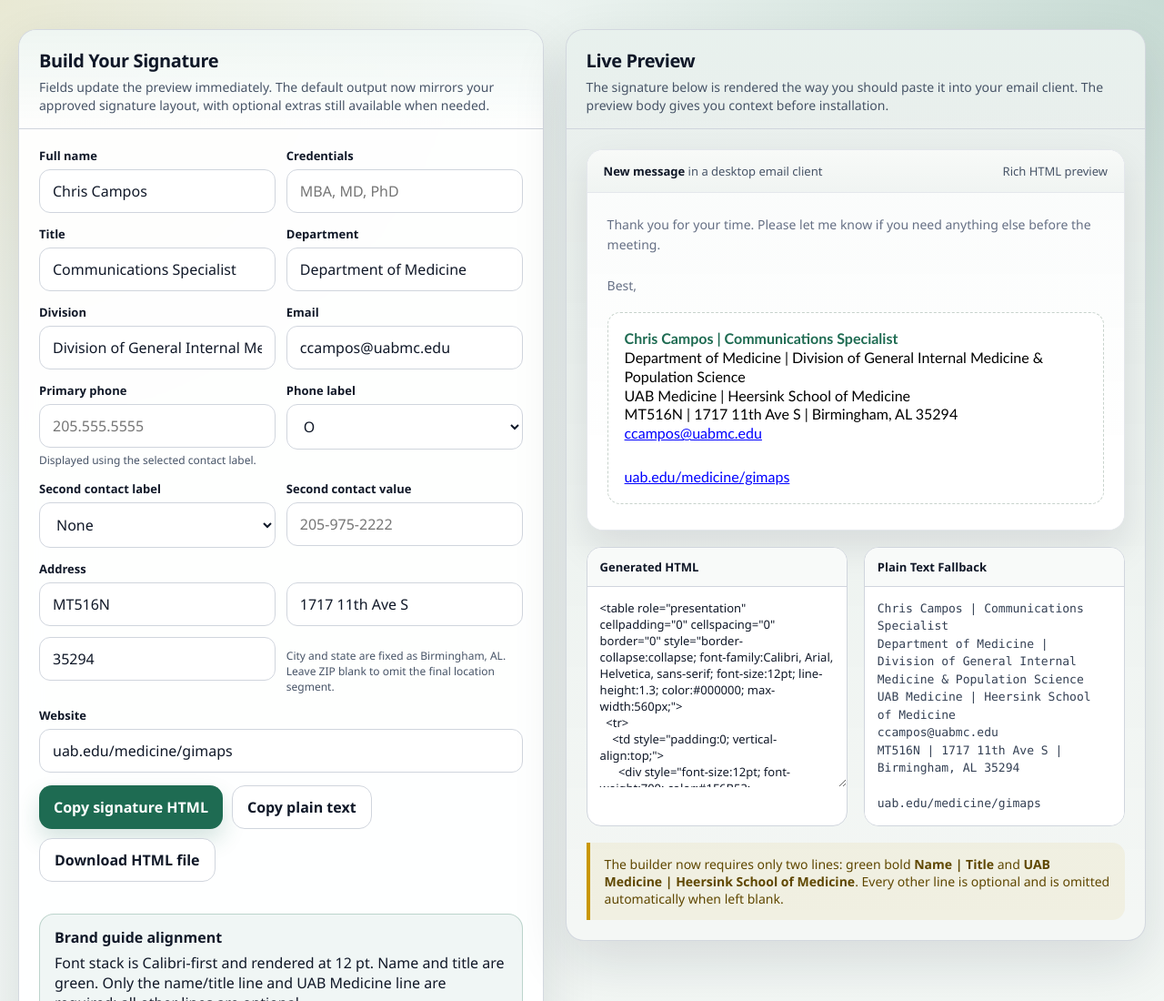
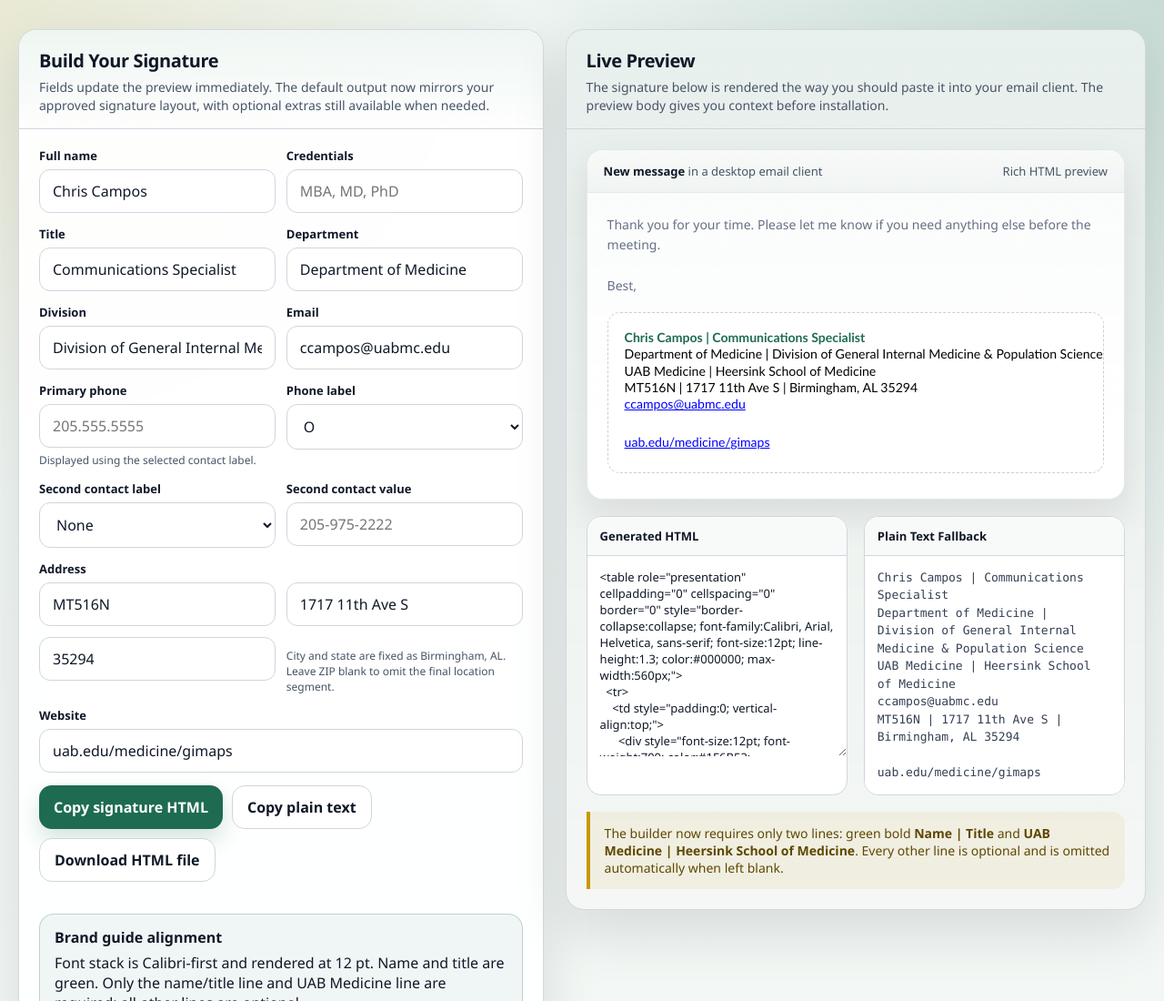
Before and after one commit to uabcampos/uab-email-signature-builder, a plain HTML site: page index.html in a window 1280 px wide. Shown: the top 1100 px of the page at 91% size. Drawn offline with Linux system fonts and the light colour scheme.

Commit message:
Adjust preview line wrapping

```diff
--- a/index.html
+++ b/index.html
@@ -260,6 +260,15 @@
       padding: 18px;
       background: #fff;
       overflow-x: auto;
+    }
+
+    #signaturePreview {
+      display: inline-block;
+      zoom: 0.88;
+    }
+
+    #signaturePreview td > div {
+      white-space: nowrap;
     }
 
     .status-grid {
```
